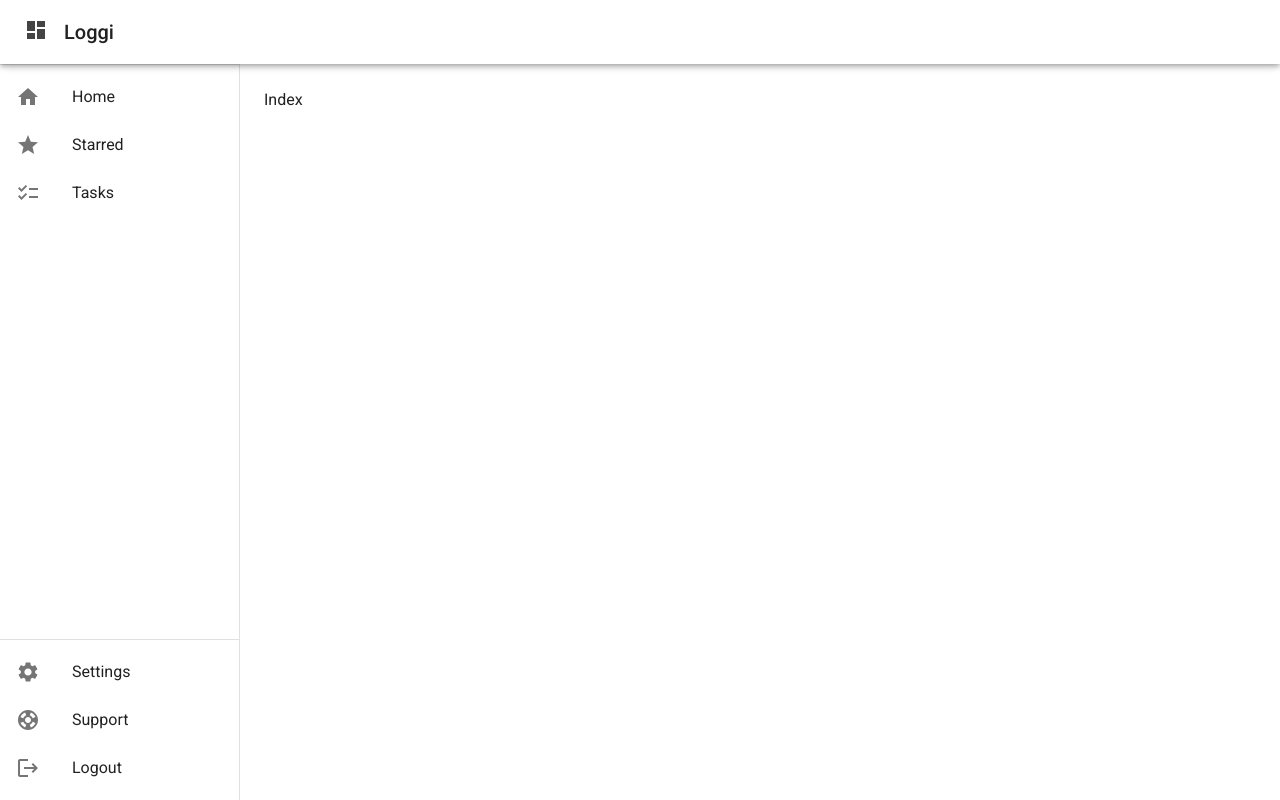
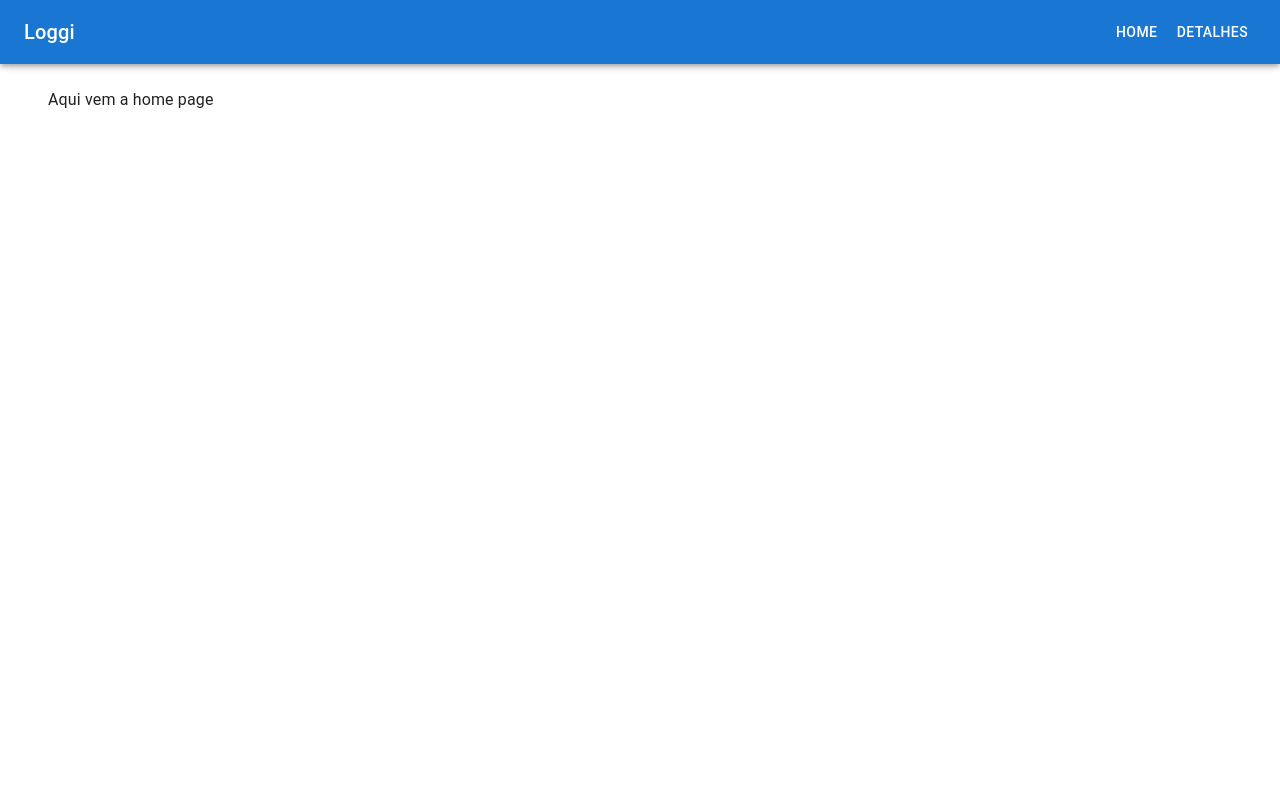
Before and after one commit to loggi/desafio-frontend, a Next.js app: page / in a window 1280 px wide. Built offline with nearby package versions, Linux system fonts and the light colour scheme.

Commit message:
feat: clean up and small changes

```diff
--- a/src/app/layout.tsx
+++ b/src/app/layout.tsx
@@ -1,43 +1,12 @@
-import * as React from "react";
-import Link from "next/link";
-import AppBar from "@mui/material/AppBar";
-import Box from "@mui/material/Box";
-import Drawer from "@mui/material/Drawer";
-import Toolbar from "@mui/material/Toolbar";
-import Typography from "@mui/material/Typography";
-import Divider from "@mui/material/Divider";
-import List from "@mui/material/List";
-import ListItem from "@mui/material/ListItem";
-import ListItemButton from "@mui/material/ListItemButton";
-import ListItemIcon from "@mui/material/ListItemIcon";
-import ListItemText from "@mui/material/ListItemText";
-import DashboardIcon from "@mui/icons-material/Dashboard";
-import HomeIcon from "@mui/icons-material/Home";
-import StarIcon from "@mui/icons-material/Star";
-import ChecklistIcon from "@mui/icons-material/Checklist";
-import SettingsIcon from "@mui/icons-material/Settings";
-import SupportIcon from "@mui/icons-material/Support";
-import LogoutIcon from "@mui/icons-material/Logout";
-import ThemeRegistry from "@/components/ThemeRegistry/ThemeRegistry";
+import React from "react";
+
+import HeaderBar from "@/components/Header";
+import { MainContainer } from "@/components/Container";
 
 export const metadata = {
-  title: "Next.js App Router + Material UI v5",
-  description: "Next.js App Router + Material UI v5",
+  title: "Loggi",
+  description: "Encontre sua encomenda",
 };
-
-const DRAWER_WIDTH = 240;
-
-const LINKS = [
-  { text: "Home", href: "/", icon: HomeIcon },
-  { text: "Starred", href: "/starred", icon: StarIcon },
-  { text: "Tasks", href: "/tasks", icon: ChecklistIcon },
-];
-
-const PLACEHOLDER_LINKS = [
-  { text: "Settings", icon: SettingsIcon },
-  { text: "Support", icon: SupportIcon },
-  { text: "Logout", icon: LogoutIcon },
-];
 
 export default function RootLayout({
   children,
@@ -47,72 +16,9 @@ export default function RootLayout({
   return (
     <html lang="en">
       <body>
-        <ThemeRegistry>
-          <AppBar position="fixed" sx={{ zIndex: 2000 }}>
-            <Toolbar sx={{ backgroundColor: "background.paper" }}>
-              <DashboardIcon
-                sx={{ color: "#444", mr: 2, transform: "translateY(-2px)" }}
-              />
-              <Typography variant="h6" color="text.primary">
-                Loggi
-              </Typography>
-            </Toolbar>
-          </AppBar>
-          <Drawer
-            sx={{
-              width: DRAWER_WIDTH,
-              flexShrink: 0,
-              "& .MuiDrawer-paper": {
-                width: DRAWER_WIDTH,
-                boxSizing: "border-box",
-                top: ["48px", "56px", "64px"],
-                height: "auto",
-                bottom: 0,
-              },
-            }}
-            variant="permanent"
-            anchor="left"
-          >
-            <Divider />
-            <List>
-              {LINKS.map(({ text, href, icon: Icon }) => (
-                <ListItem key={href} disablePadding>
-                  <ListItemButton component={Link} href={href}>
-                    <ListItemIcon>
-                      <Icon />
-                    </ListItemIcon>
-                    <ListItemText primary={text} />
-                  </ListItemButton>
-                </ListItem>
-              ))}
-            </List>
-            <Divider sx={{ mt: "auto" }} />
-            <List>
-              {PLACEHOLDER_LINKS.map(({ text, icon: Icon }) => (
-                <ListItem key={text} disablePadding>
-                  <ListItemButton>
-                    <ListItemIcon>
-                      <Icon />
-                    </ListItemIcon>
-                    <ListItemText primary={text} />
-                  </ListItemButton>
-                </ListItem>
-              ))}
-            </List>
-          </Drawer>
-          <Box
-            component="main"
-            sx={{
-              flexGrow: 1,
-              bgcolor: "background.default",
-              ml: `${DRAWER_WIDTH}px`,
-              mt: ["48px", "56px", "64px"],
-              p: 3,
-            }}
-          >
-            {children}
-          </Box>
-        </ThemeRegistry>
+        <HeaderBar>
+          <MainContainer>{children}</MainContainer>
+        </HeaderBar>
       </body>
     </html>
   );
--- a/src/app/page.tsx
+++ b/src/app/page.tsx
@@ -1,10 +1,10 @@
 import * as React from "react";
-import Box from "@mui/material/Box";
+import { Typography } from "@mui/material";
 
 export default function HomePage() {
   return (
-    <Box sx={{ display: "flex" }}>
-      <div>Index</div>
-    </Box>
+    <Typography variant="body1" gutterBottom>
+      Aqui vem a home page
+    </Typography>
   );
 }
--- /dev/null
+++ b/src/components/Container/index.tsx
@@ -0,0 +1,25 @@
+import React from "react";
+import { Box, Container } from "@mui/material";
+
+/**
+ * should be used only once in the root app/layout or if you need to override
+ * @param param0
+ * @returns
+ */
+
+export function MainContainer({ children }: { children: React.ReactNode }) {
+  return (
+    <Container>
+      <Box
+        sx={{
+          display: "flex",
+          flexDirection: "column",
+          justifyContent: "center",
+          alignItems: "center",
+        }}
+      >
+        {children}
+      </Box>
+    </Container>
+  );
+}
--- /dev/null
+++ b/src/components/Header/index.tsx
@@ -0,0 +1,79 @@
+"use client";
+import React, { useState } from "react";
+import AppBar from "@mui/material/AppBar";
+import Box from "@mui/material/Box";
+import CssBaseline from "@mui/material/CssBaseline";
+import IconButton from "@mui/material/IconButton";
+import MenuIcon from "@mui/icons-material/Menu";
+import Toolbar from "@mui/material/Toolbar";
+import Typography from "@mui/material/Typography";
+import Button from "@mui/material/Button";
+import { SideBar } from "./sideBar";
+import Link from "next/link";
+import { navItems } from "@/routes/routes";
+
+/**
+ * Should be only used in the root app/layout
+ */
+
+interface Props {
+  window?: () => Window;
+  children: React.ReactNode;
+}
+
+export default function HeaderBar(props: Props) {
+  const { window } = props;
+  const [mobileOpen, setMobileOpen] = useState(false);
+
+  const handleDrawerToggle = () => {
+    setMobileOpen((prevState) => !prevState);
+  };
+
+  const container =
+    window !== undefined ? () => window().document.body : undefined;
+
+  return (
+    <Box sx={{ display: "flex" }}>
+      <CssBaseline />
+      <AppBar component="nav">
+        <Toolbar>
+          <IconButton
+            color="inherit"
+            aria-label="open drawer"
+            edge="start"
+            onClick={handleDrawerToggle}
+            sx={{ mr: 2, display: { sm: "none" } }}
+          >
+            <MenuIcon />
+          </IconButton>
+          <Typography
+            variant="h6"
+            component="div"
+            sx={{ flexGrow: 1, display: { xs: "none", sm: "block" } }}
+          >
+            Loggi
+          </Typography>
+          <Box sx={{ display: { xs: "none", sm: "block" } }}>
+            {navItems.map((item) => (
+              <Link key={item.label} href={item.link}>
+                <Button sx={{ color: "#fff" }}>{item.label}</Button>
+              </Link>
+            ))}
+          </Box>
+        </Toolbar>
+      </AppBar>
+      <nav>
+        <SideBar
+          handleDrawerToggle={handleDrawerToggle}
+          navItems={navItems}
+          container={container}
+          mobileOpen={mobileOpen}
+        />
+      </nav>
+      <Box component="main" sx={{ p: 3 }}>
+        <Toolbar />
+        {props.children}
+      </Box>
+    </Box>
+  );
+}
--- /dev/null
+++ b/src/components/Header/sideBar.tsx
@@ -0,0 +1,63 @@
+import React from "react";
+import {
+  Box,
+  Divider,
+  Drawer,
+  List,
+  ListItem,
+  ListItemButton,
+  ListItemText,
+  Typography,
+} from "@mui/material";
+import Link from "next/link";
+
+const drawerWidth = 240;
+type TSideBar = {
+  handleDrawerToggle: () => void;
+  navItems: { label: string; link: string }[];
+  container: any;
+  mobileOpen: boolean;
+};
+export function SideBar({
+  handleDrawerToggle,
+  navItems,
+  container,
+  mobileOpen,
+}: TSideBar) {
+  return (
+    <Drawer
+      container={container}
+      variant="temporary"
+      open={mobileOpen}
+      onClose={handleDrawerToggle}
+      ModalProps={{
+        keepMounted: true, // Better open performance on mobile.
+      }}
+      sx={{
+        display: { xs: "block", sm: "none" },
+        "& .MuiDrawer-paper": {
+          boxSizing: "border-box",
+          width: drawerWidth,
+        },
+      }}
+    >
+      <Box onClick={handleDrawerToggle} sx={{ textAlign: "center" }}>
+        <Typography variant="h6" sx={{ my: 2 }}>
+          Loggi
+        </Typography>
+        <Divider />
+        <List>
+          {navItems.map((item) => (
+            <Link key={item.label.toString()} href={item.link}>
+              <ListItem disablePadding>
+                <ListItemButton sx={{ textAlign: "center" }}>
+                  <ListItemText primary={item.label} />
+                </ListItemButton>
+              </ListItem>
+            </Link>
+          ))}
+        </List>
+      </Box>
+    </Drawer>
+  );
+}
--- /dev/null
+++ b/src/routes/routes.ts
@@ -0,0 +1,4 @@
+export const navItems = [
+  { label: "Home", link: "/" },
+  { label: "Detalhes", link: "packdetails" },
+];
```
Also changed, not shown: src/app/packdetails/page.tsx (added, +10 -0 lines), src/app/starred/page.tsx (deleted, +0 -23 lines), src/app/tasks/page.tsx (deleted, +0 -23 lines).
